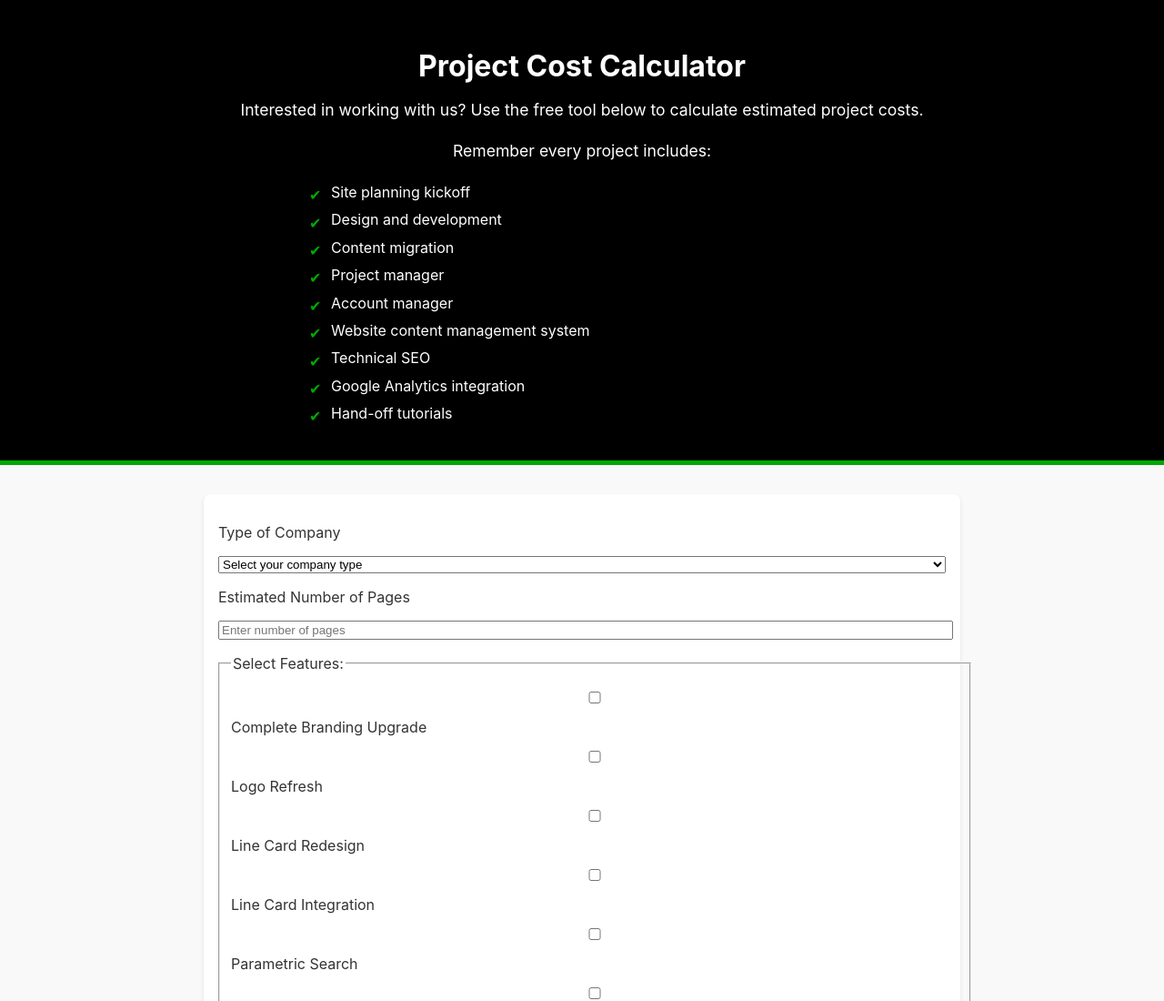
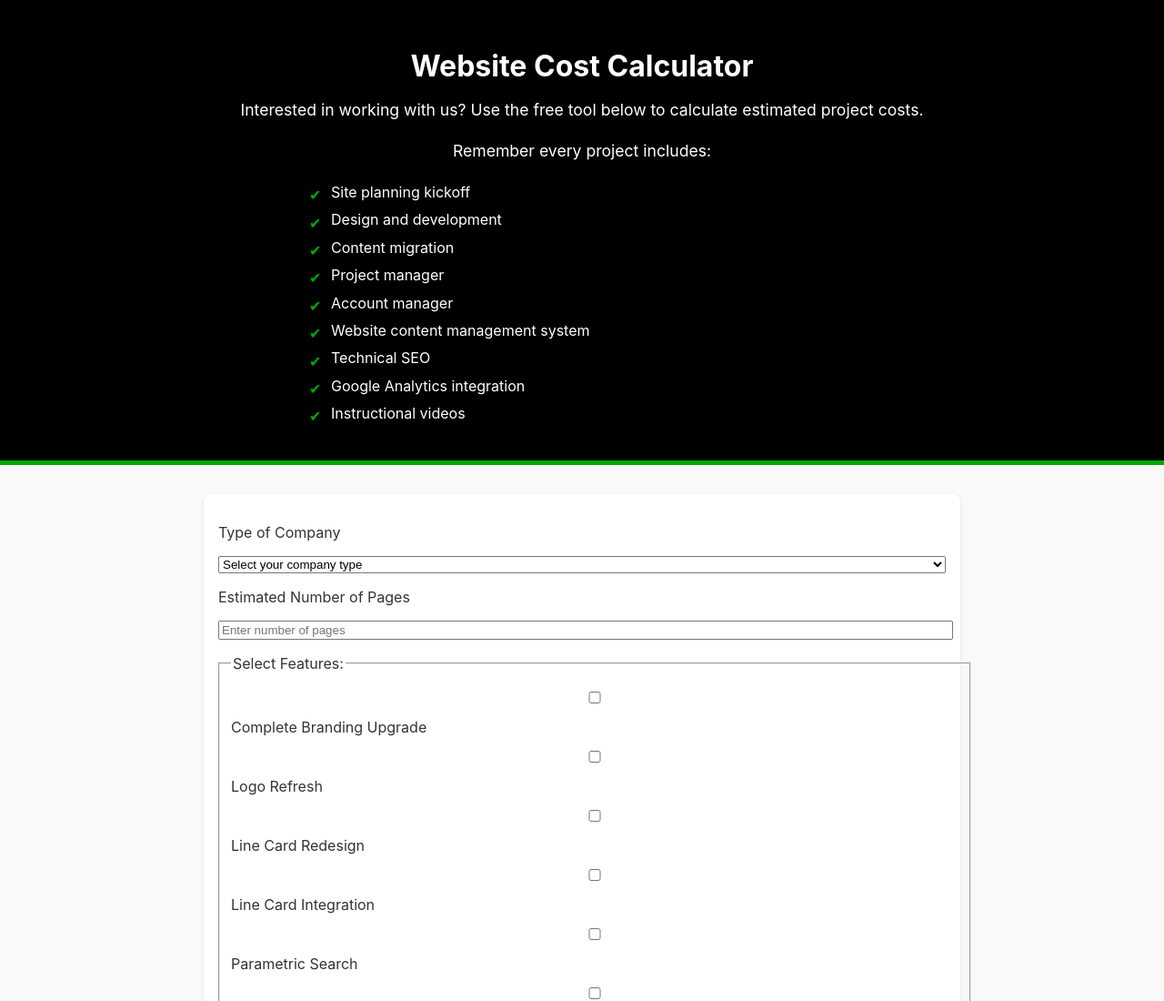
Before and after one commit to donatelladarko/project-cost-calculator, a plain HTML site: page index.html in a window 1280 px wide. Shown: the top 1100 px of the page at 91% size. Drawn offline with Linux system fonts and the light colour scheme.

Commit message:
Update index.html

```diff
--- a/index.html
+++ b/index.html
@@ -8,7 +8,7 @@
 </head>
 <body>
     <header>
-        <h1>Project Cost Calculator</h1>
+        <h1>Website Cost Calculator</h1>
         <p>Interested in working with us? Use the free tool below to calculate estimated project costs.</p>
         <p>Remember every project includes:</p>
         <ul>
@@ -20,7 +20,7 @@
             <li>Website content management system</li>
             <li>Technical SEO</li>
             <li>Google Analytics integration</li>
-            <li>Hand-off tutorials</li>
+            <li>Instructional videos</li>
         </ul>
     </header>
     <main>
```
